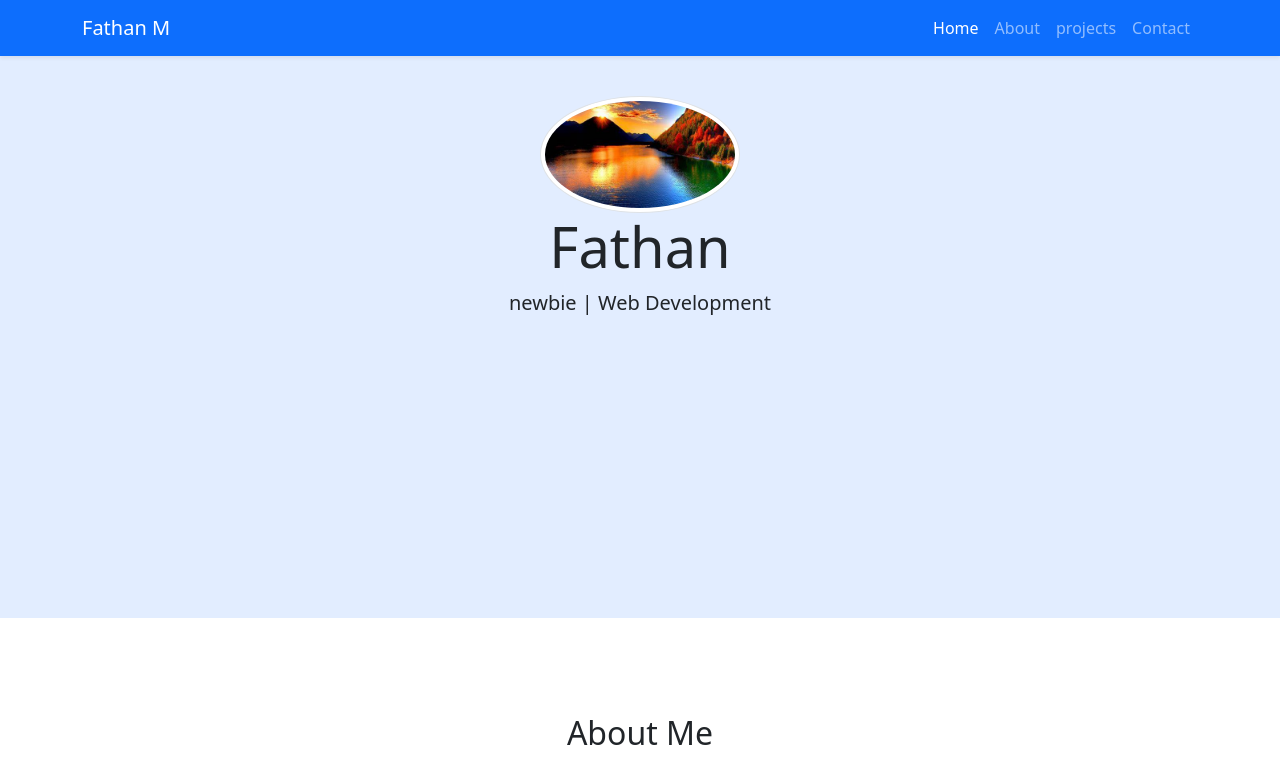
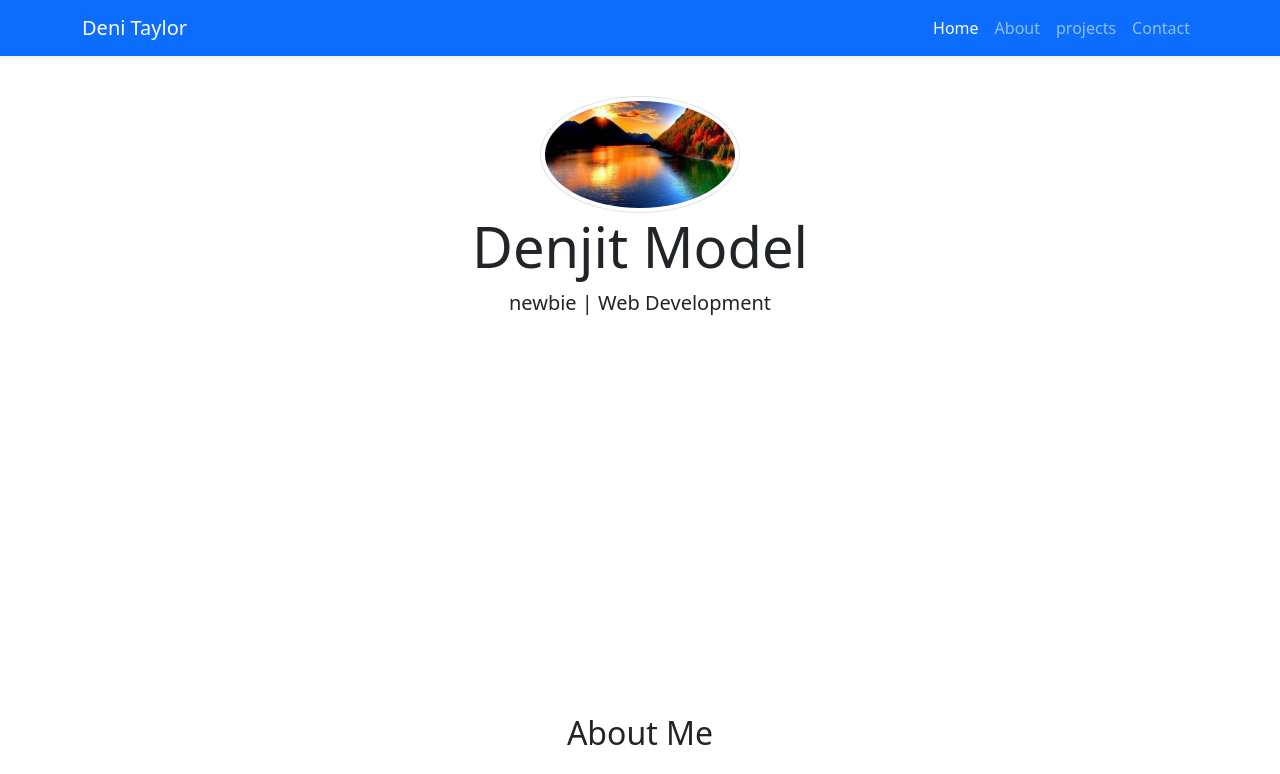
Before and after one commit to fathanmaulana/fathanmaulana.github.io, a plain HTML site: page index.html in a window 1280 px wide. Shown: the top 774 px of the page. Drawn offline with nearby package versions, Linux system fonts and the light colour scheme.

Commit message:
Mengubah nama Fathan Menjadi Deni Taylor

```diff
--- a/css/style.css
+++ b/css/style.css
@@ -1,7 +1,4 @@
-.jumbotron {
-  padding-top: 6rem;
-  background-color: #e2edff;
-}
+/* style mainbar */
 
 #projects {
   background-color: #e2edff;
--- a/index.html
+++ b/index.html
@@ -19,7 +19,7 @@
   <!-- navbar -->
   <nav class="navbar navbar-expand-lg navbar-dark bg-primary shadow-sm fixed-top">
     <div class="container">
-      <a class="navbar-brand" href="#">Fathan M</a>
+      <a class="navbar-brand" href="#">Deni Taylor</a>
       <button class="navbar-toggler" type="button" data-bs-toggle="collapse" data-bs-target="#navbarNavAltMarkup"
         aria-controls="navbarNavAltMarkup" aria-expanded="false" aria-label="Toggle navigation">
         <span class="navbar-toggler-icon"></span>
@@ -38,7 +38,7 @@
   <!-- jumbotron -->
   <section class="jumbotron text-center">
     <img src="img/logo.jpeg" alt="logo" width="200" class="rounded-circle img-thumbnail" />
-    <h1 class="display-4">Fathan</h1>
+    <h1 class="display-4">Denjit Model</h1>
     <p class="lead"></p>
     <svg xmlns="http://www.w3.org/2000/svg" viewBox="0 0 1440 320">
       <path fill="white" fill-opacity="1"
```
